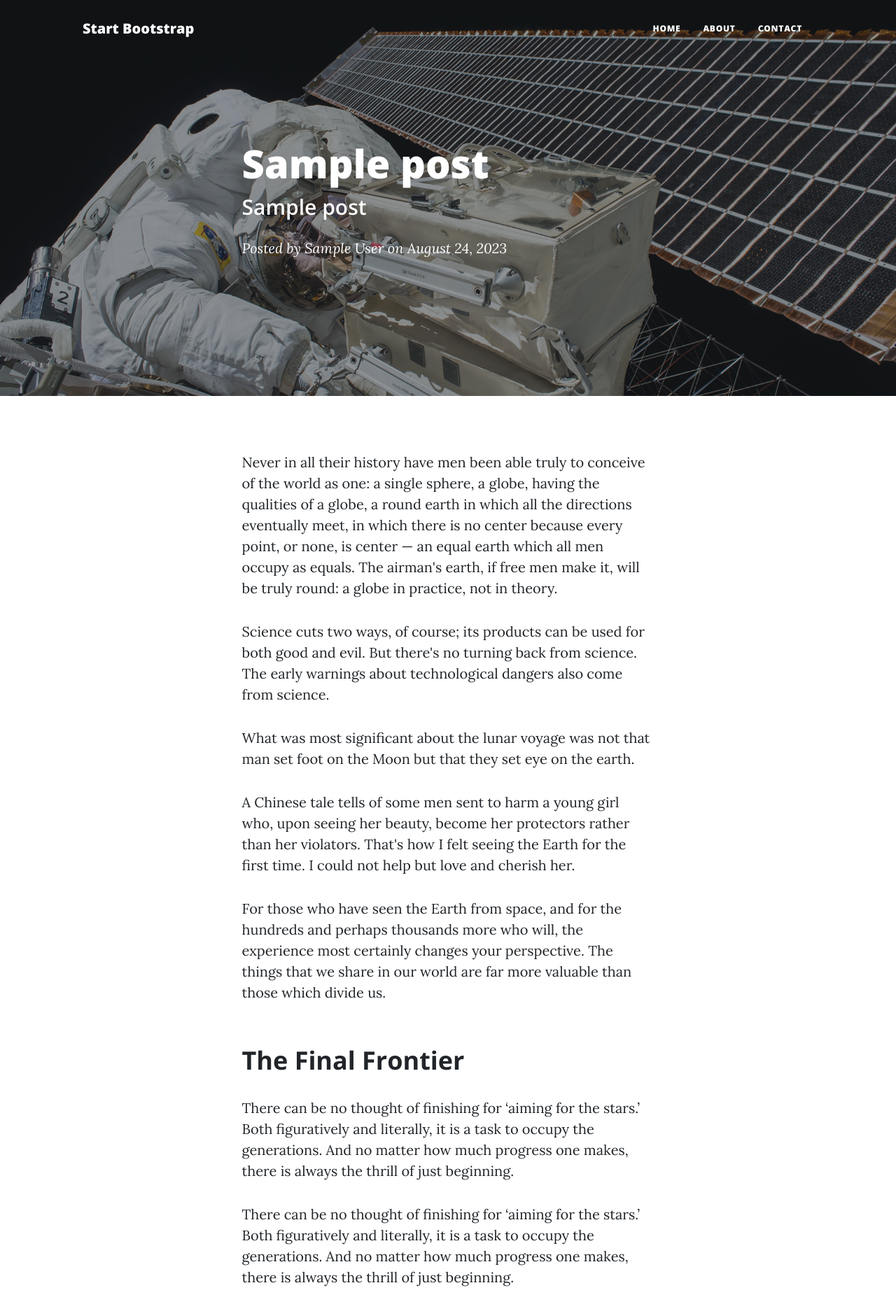
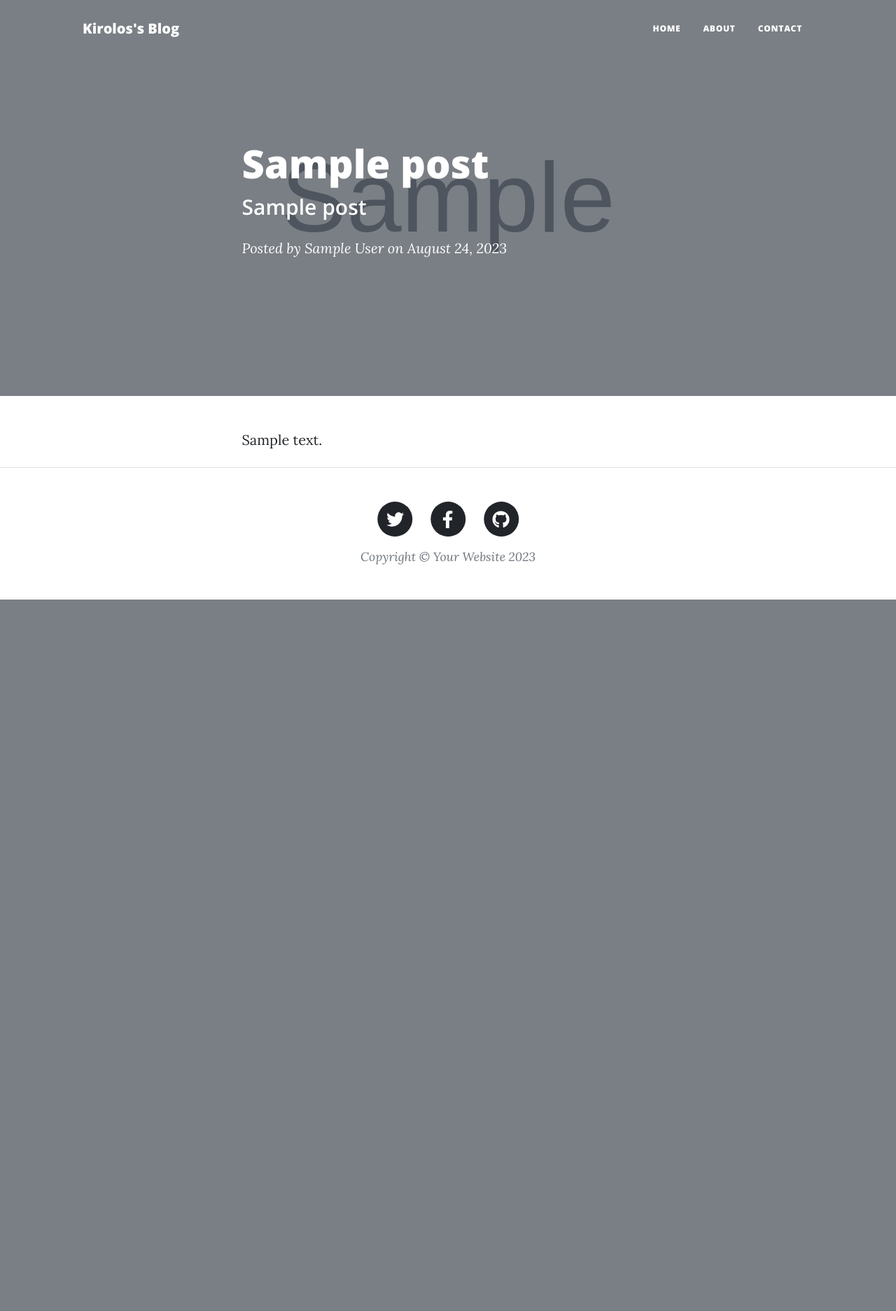
Before and after one commit to KirolosYassa/Blog-Site-with-Flask---Jinja, a Flask app: template templates/post.html in a window 1280 px wide. Shown: the top 1874 px of the page at 70% size. After the commit the page ends 857 px from the top, so only its background shows below. Run offline with Flask 3, Linux system fonts and the light colour scheme; the template is opened without the code that fills it: most values are stand-ins (such as "Sample title", 1, 10 or a date in 2020); grey boxes marked "Sample" are stand-in pictures; some libraries are stand-ins or nearby versions.

Commit message:
Complete Blog site with beutiful bootstrap styling from Start bootstrap

```diff
--- a/main.py
+++ b/main.py
@@ -12,8 +12,7 @@ def home():
 
 @app.route("/index")
 def index():
-    posts = Post()
-    return render_template("index.html", posts=posts.get_posts())
+    home()
 
 
 @app.route("/contact")
--- a/post.py
+++ b/post.py
@@ -14,4 +14,5 @@ class Post:
     def get_a_post(self, post_id):
         for post in self.posts:
             if post["id"] == post_id:
+                post["img"] = f"'/static/assets/img/post-{post_id}.jpg'"
                 return post
--- a/templates/header.html
+++ b/templates/header.html
@@ -5,7 +5,7 @@
 <meta name="description" content="" />
 <meta name="author" content="" />
 <title>Clean Blog - Start Bootstrap Theme</title>
-<link rel="icon" type="image/x-icon" href="static/assets/favicon.ico" />
+<link rel="icon" type="image/x-icon" href="/static/assets/favicon.ico" />
 <!-- Font Awesome icons (free version)-->
 <script src="https://use.fontawesome.com/releases/v6.3.0/js/all.js" crossorigin="anonymous"></script>
 <!-- Google fonts-->
@@ -15,13 +15,13 @@
   href="https://fonts.googleapis.com/css?family=Open+Sans:300italic,400italic,600italic,700italic,800italic,400,300,600,700,800"
   rel="stylesheet" type="text/css" />
 <!-- Core theme CSS (includes Bootstrap)-->
-<link href="static/css/styles.css" rel="stylesheet" />
+<link href="/static/css/styles.css" rel="stylesheet" />
 </head>
 
 <body>
   <nav class="navbar navbar-expand-lg navbar-light" id="mainNav">
     <div class="container px-4 px-lg-5">
-      <a class="navbar-brand" href="index">Start Bootstrap</a>
+      <a class="navbar-brand" href="{{url_for('home')}}">Kirolos's Blog</a>
       <button class="navbar-toggler" type="button" data-bs-toggle="collapse" data-bs-target="#navbarResponsive"
         aria-controls="navbarResponsive" aria-expanded="false" aria-label="Toggle navigation">
         Menu
@@ -33,7 +33,7 @@
             <a class="nav-link px-lg-3 py-3 py-lg-4" href="{{url_for('home')}}">Home</a>
           </li>
           <li class="nav-item">
-            <a class="nav-link px-lg-3 py-3 py-lg-4" href="{{url_for('get_specific_post')}}">About</a>
+            <a class="nav-link px-lg-3 py-3 py-lg-4" href="{{url_for('about')}}">About</a>
           </li>
           <li class="nav-item">
             <a class="nav-link px-lg-3 py-3 py-lg-4" href="{{url_for('contact')}}">Contact</a>
--- a/templates/index.html
+++ b/templates/index.html
@@ -19,7 +19,7 @@
       {% for post in posts %}
       <!-- Post preview-->
       <div class="post-preview">
-        <a href="{{url_for('get_specific_post', post_id=post.id)}}">
+        <a href="{{ url_for('get_specific_post', post_id=post.id) }}">
           <h2 class="post-title">
             {{post.title}}
           </h2>
--- a/templates/post.html
+++ b/templates/post.html
@@ -2,7 +2,7 @@
     {% include "header.html" %}
 
     <!-- Page Header-->
-    <header class="masthead" style="background-image: url('static/assets/img/post-bg.jpg')">
+    <header class="masthead" style="background-image: url({{post.img}})">
         <div class="container position-relative px-4 px-lg-5">
             <div class="row gx-4 gx-lg-5 justify-content-center">
                 <div class="col-md-10 col-lg-8 col-xl-7">
@@ -24,89 +24,8 @@
         <div class="container px-4 px-lg-5">
             <div class="row gx-4 gx-lg-5 justify-content-center">
                 <div class="col-md-10 col-lg-8 col-xl-7">
-                    <p>
-                        Never in all their history have men been able truly to conceive of
-                        the world as one: a single sphere, a globe, having the qualities
-                        of a globe, a round earth in which all the directions eventually
-                        meet, in which there is no center because every point, or none, is
-                        center — an equal earth which all men occupy as equals. The
-                        airman's earth, if free men make it, will be truly round: a globe
-                        in practice, not in theory.
-                    </p>
-                    <p>
-                        Science cuts two ways, of course; its products can be used for
-                        both good and evil. But there's no turning back from science. The
-                        early warnings about technological dangers also come from science.
-                    </p>
-                    <p>
-                        What was most significant about the lunar voyage was not that man
-                        set foot on the Moon but that they set eye on the earth.
-                    </p>
-                    <p>
-                        A Chinese tale tells of some men sent to harm a young girl who,
-                        upon seeing her beauty, become her protectors rather than her
-                        violators. That's how I felt seeing the Earth for the first time.
-                        I could not help but love and cherish her.
-                    </p>
-                    <p>
-                        For those who have seen the Earth from space, and for the hundreds
-                        and perhaps thousands more who will, the experience most certainly
-                        changes your perspective. The things that we share in our world
-                        are far more valuable than those which divide us.
-                    </p>
-                    <h2 class="section-heading">The Final Frontier</h2>
-                    <p>
-                        There can be no thought of finishing for ‘aiming for the stars.’
-                        Both figuratively and literally, it is a task to occupy the
-                        generations. And no matter how much progress one makes, there is
-                        always the thrill of just beginning.
-                    </p>
-                    <p>
-                        There can be no thought of finishing for ‘aiming for the stars.’
-                        Both figuratively and literally, it is a task to occupy the
-                        generations. And no matter how much progress one makes, there is
-                        always the thrill of just beginning.
-                    </p>
-                    <blockquote class="blockquote">
-                        The dreams of yesterday are the hopes of today and the reality of
-                        tomorrow. Science has not yet mastered prophecy. We predict too
-                        much for the next year and yet far too little for the next ten.
-                    </blockquote>
-                    <p>
-                        Spaceflights cannot be stopped. This is not the work of any one
-                        man or even a group of men. It is a historical process which
-                        mankind is carrying out in accordance with the natural laws of
-                        human development.
-                    </p>
-                    <h2 class="section-heading">Reaching for the Stars</h2>
-                    <p>
-                        As we got further and further away, it [the Earth] diminished in
-                        size. Finally it shrank to the size of a marble, the most
-                        beautiful you can imagine. That beautiful, warm, living object
-                        looked so fragile, so delicate, that if you touched it with a
-                        finger it would crumble and fall apart. Seeing this has to change
-                        a man.
-                    </p>
-                    <a href="#!"><img class="img-fluid" src="static/assets/img/post-sample-image.jpg" alt="..." /></a>
-                    <span class="caption text-muted">To go places and do things that have never been done before –
-                        that’s what living is all about.</span>
-                    <p>
-                        Space, the final frontier. These are the voyages of the Starship
-                        Enterprise. Its five-year mission: to explore strange new worlds,
-                        to seek out new life and new civilizations, to boldly go where no
-                        man has gone before.
-                    </p>
-                    <p>
-                        As I stand out here in the wonders of the unknown at Hadley, I
-                        sort of realize there’s a fundamental truth to our nature, Man
-                        must explore, and this is exploration at its greatest.
-                    </p>
-                    <p>
-                        Placeholder text by
-                        <a href="http://spaceipsum.com/">Space Ipsum</a>
-                        &middot; Images by
-                        <a href="https://www.flickr.com/photos/nasacommons/">NASA on The Commons</a>
-                    </p>
+                    {{post.body}}
+
                 </div>
             </div>
         </div>
```
Also changed, not shown: static/assets/img/michael.jpg (deleted), static/assets/img/post-1.jpg (renamed from static/assets/img/cat-han.jpg), 2 other files.
